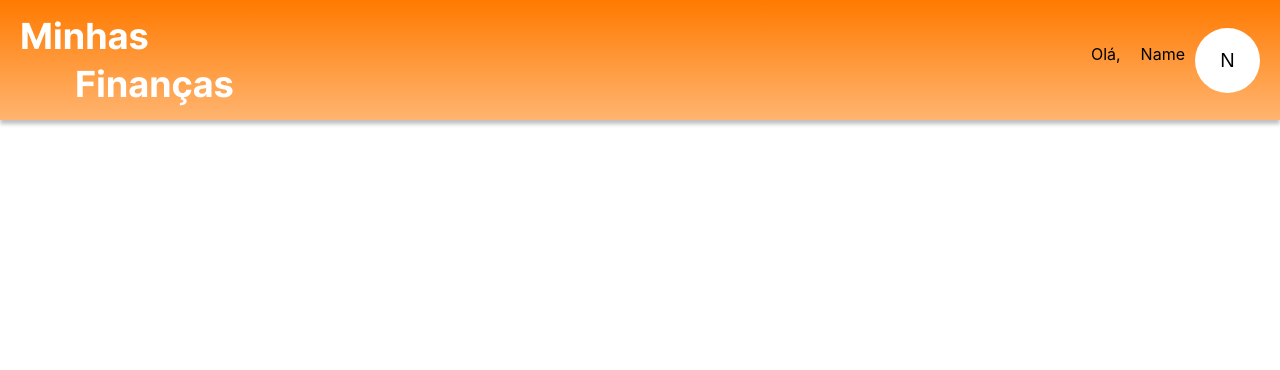
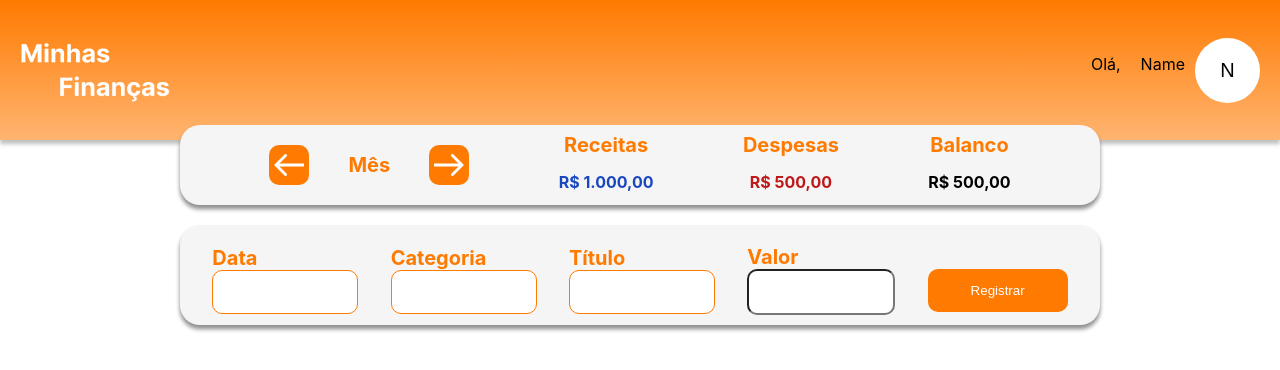
Before and after one commit to felipenmatos/-financial_control, a React (Create React App) app: page /Home in a window 1280 px wide. Shown: the top 370 px of the page. Built offline with nearby package versions, Linux system fonts and the light colour scheme.

Commit message:
feat: summary and information logging components

```diff
--- a/src/page/Home.js
+++ b/src/page/Home.js
@@ -1,5 +1,7 @@
 import styled from "styled-components";
 import Logo from "../assets/LogoWhite.png";
+import Return from "../assets/icons/return.png";
+import Next from "../assets/icons/next.png";
 
 function Home() {
   return (
@@ -14,6 +16,44 @@ function Home() {
           <Button>N</Button>
         </Row>
       </Header>
+      <ContainerResume>
+        <ButtonsMonth>
+          <BackButton />
+          <Month>Mês</Month>
+          <NextButton />
+        </ButtonsMonth>
+        <Column>
+          <Label>Receitas</Label>
+          <Revenues>R$ 1.000,00</Revenues>
+        </Column>
+        <Column>
+          <Label>Despesas</Label>
+          <Expenses>R$ 500,00</Expenses>
+        </Column>
+        <Column>
+          <Label>Balanco</Label>
+          <Balance>R$ 500,00</Balance>
+        </Column>
+      </ContainerResume>
+      <ContainerRegister>
+        <ColumnRegister>
+          <Label>Data</Label>
+          <InputDate />
+        </ColumnRegister>
+        <ColumnRegister>
+          <Label>Categoria</Label>
+          <InputText />
+        </ColumnRegister>
+        <ColumnRegister>
+          <Label>Título</Label>
+          <InputText />
+        </ColumnRegister>
+        <ColumnRegister>
+          <Label>Valor</Label>
+          <InputValue />
+        </ColumnRegister>
+        <ButtonRegister>Registrar</ButtonRegister>
+      </ContainerRegister>
     </ContainerPage>
   );
 }
@@ -23,11 +63,12 @@ const ContainerPage = styled.div`
   height: 100vh;
   display: flex;
   flex-direction: column;
+  align-items: center;
 `;
 
 const Header = styled.div`
   width: 100%;
-  height: 120px;
+  height: 140px;
   display: flex;
   flex-direction: row;
   justify-content: space-between;
@@ -37,6 +78,7 @@ const Header = styled.div`
 `;
 
 const LogoImage = styled.img`
+  width: 150px;
   margin-left: 20px;
 `;
 
@@ -61,4 +103,151 @@ const Button = styled.button`
   font-size: 20px;
 `;
 
+const ContainerResume = styled.div`
+  width: 920px;
+  height: 80px;
+  margin-top: -15px;
+  display: flex;
+  flex-direction: row;
+  justify-content: space-evenly;
+  position: relative;
+  align-items: center;
+  background: #f5f5f5;
+  box-shadow: 0px 4px 4px rgba(0, 0, 0, 0.25), 0px 4px 4px rgba(0, 0, 0, 0.25);
+  border-radius: 20px;
+`;
+
+const ButtonsMonth = styled.div`
+  width: 200px;
+  display: flex;
+  flex-direction: row;
+  justify-content: space-between;
+  align-items: center;
+`;
+
+const BackButton = styled.button`
+  width: 40px;
+  height: 40px;
+  background: #ff7a00;
+  border-radius: 10px;
+  border: none;
+  cursor: pointer;
+  background-image: url(${Return});
+  background-repeat: no-repeat;
+  background-position: center;
+`;
+
+const Month = styled.p`
+  font-style: normal;
+  font-weight: 700;
+  font-size: 20px;
+  line-height: 24px;
+  color: #ff7a00;
+`;
+
+const NextButton = styled.button`
+  width: 40px;
+  height: 40px;
+  background: #ff7a00;
+  border-radius: 10px;
+  border: none;
+  cursor: pointer;
+  background-image: url(${Next});
+  background-repeat: no-repeat;
+  background-position: center;
+`;
+
+const Column = styled.div`
+  height: 100%;
+  display: flex;
+  flex-direction: column;
+  justify-content: center;
+  align-items: center;
+`;
+
+const Label = styled.label`
+  margin-top: 10px;
+  font-style: normal;
+  font-weight: 700;
+  font-size: 20px;
+  line-height: 24px;
+  color: #ff7a00;
+`;
+
+const Revenues = styled.p`
+  font-style: normal;
+  font-weight: 700;
+  font-size: 16px;
+  line-height: 19px;
+  color: #1847bf;
+`;
+
+const Expenses = styled.p`
+  font-style: normal;
+  font-weight: 700;
+  font-size: 16px;
+  line-height: 19px;
+  color: #bf1818;
+`;
+
+const Balance = styled.p`
+  font-style: normal;
+  font-weight: 700;
+  font-size: 16px;
+  line-height: 19px;
+  color: #000000;
+`;
+
+const ContainerRegister = styled.div`
+  margin-top: 20px;
+  width: 920px;
+  height: 100px;
+  display: flex;
+  flex-direction: row;
+  justify-content: space-evenly;
+  align-items: center;
+  background: #f5f5f5;
+  box-shadow: 0px 4px 4px rgba(0, 0, 0, 0.25), 0px 4px 4px rgba(0, 0, 0, 0.25);
+  border-radius: 20px;
+`;
+
+const ColumnRegister = styled.div`
+  display: flex;
+  flex-direction: column;
+  justify-content: center;
+  height: 100%;
+`;
+
+const InputDate = styled.input`
+  width: 140px;
+  height: 40px;
+  border: 1px solid #ff7a00;
+  border-radius: 10px;
+`;
+
+const InputText = styled.input`
+  width: 140px;
+  height: 40px;
+  border: 1px solid #ff7a00;
+  border-radius: 10px;
+`;
+
+const InputValue = styled.input`
+  width: 140px;
+  height: 40px;s
+  border: 1px solid #ff7a00;
+  border-radius: 10px;
+`;
+
+const ButtonRegister = styled.button`
+  width: 140px;
+  height: 43px;
+  margin-top: 31px;
+  color: #fff;
+  background-color: #ff7a00;
+  border: none;
+  border-radius: 10px;
+  cursor: pointer;
+`;
+
 export default Home;
```
